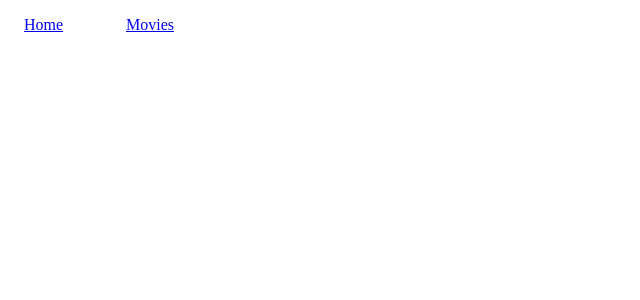
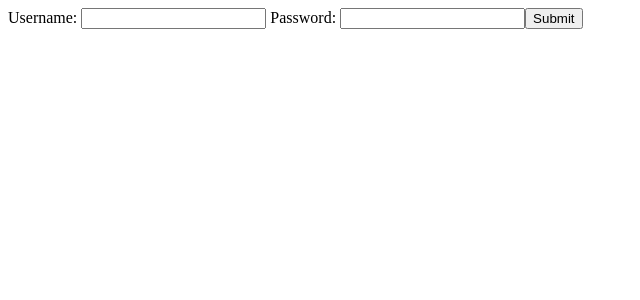
Before and after one commit to alice-njoroge/NuxtClass, a Nuxt app: page /login in a window 1280 px wide. Before the commit this address had no page. Shown: the top 300 px of the page, without its empty margins (0-640 px from the left). Built offline with nearby package versions, Linux system fonts and the light colour scheme.

Commit message:
what if we want a page to not have the default layout?? a page like login or register.vue??

```diff
--- /dev/null
+++ b/pages/login.vue
@@ -0,0 +1,25 @@
+<script setup>
+
+definePageMeta({
+  layout: 'plain'
+})
+
+</script>
+
+<template>
+<form>
+  <label>
+    Username:
+    <input type="text" >
+  </label>
+  <label>
+    Password:
+    <input type="password">
+  </label>
+  <button> Submit</button>
+</form>
+</template>
+
+<style scoped>
+
+</style>
```
Also changed, not shown: components/movie/plain.vue (added, +11 -0 lines).
